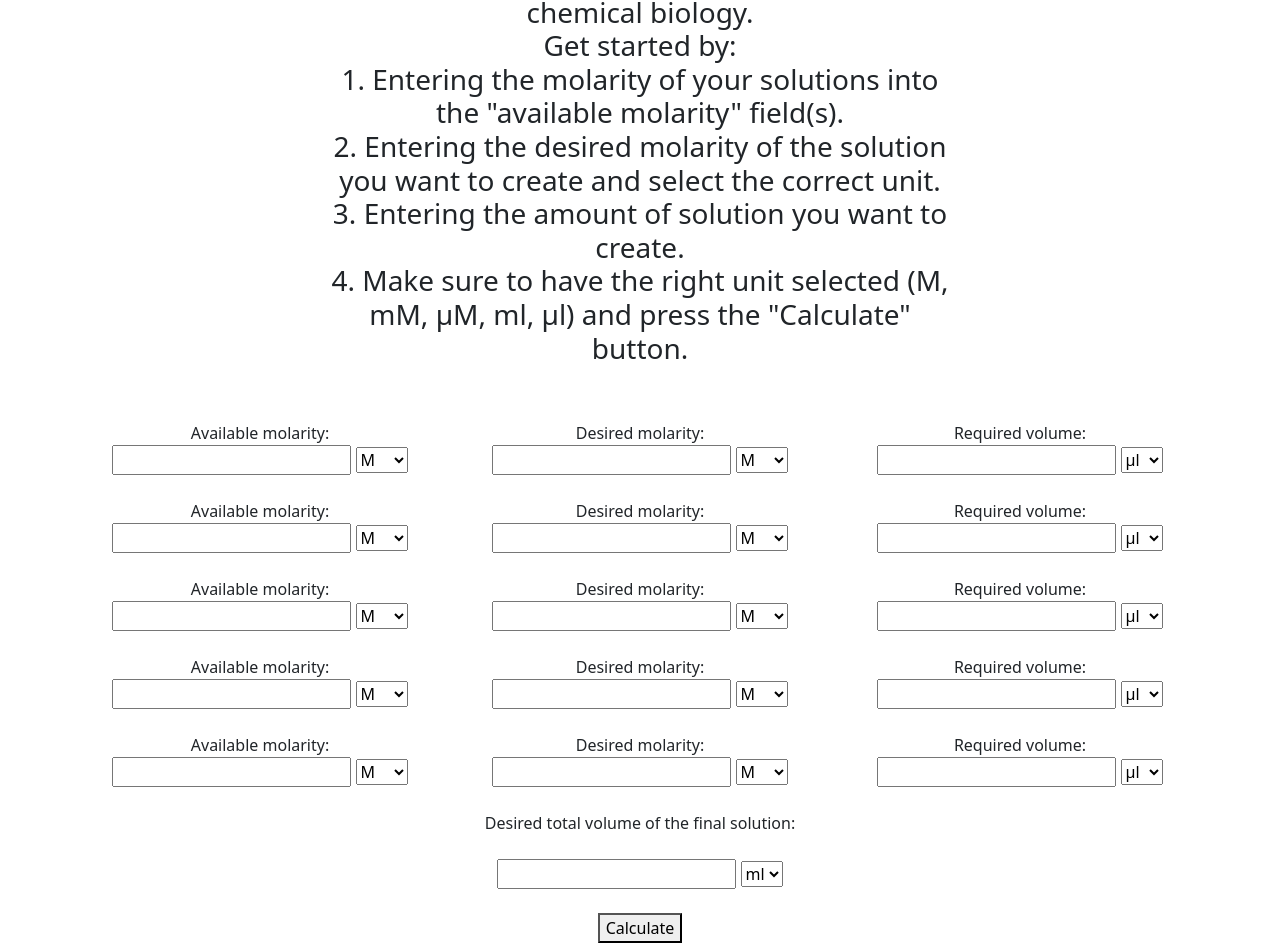
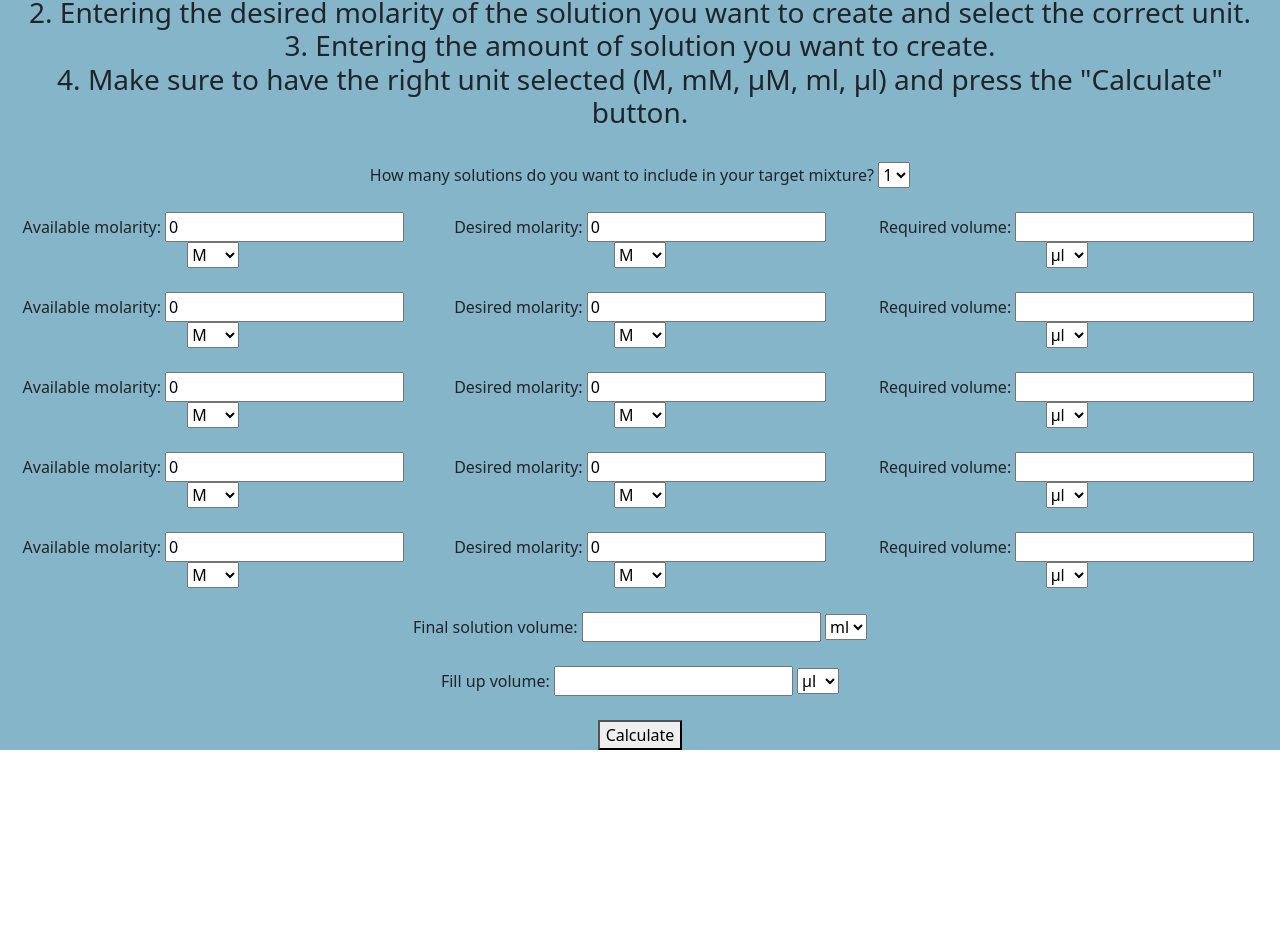
Before and after one commit to dariuszarse/Molarity-and-Volume-Calculator, a plain HTML site: page Code/chemistry_webapp.html in a window 1280 px wide. Shown: the part 222-1165 px from the top of the page. After the commit the page ends 996 px from the top, so only its background shows below. Drawn offline with nearby package versions, Linux system fonts and the light colour scheme.

Commit message:
added toggle rows. now columns are stacking

```diff
--- a/Code/chemistry_webapp.html
+++ b/Code/chemistry_webapp.html
@@ -9,24 +9,31 @@
     <link href="https://cdn.jsdelivr.net/npm/bootstrap@5.3.0/dist/css/bootstrap.min.css" rel="stylesheet" integrity="sha384-9ndCyUaIbzAi2FUVXJi0CjmCapSmO7SnpJef0486qhLnuZ2cdeRhO02iuK6FUUVM" crossorigin="anonymous">
 </head>
 <body>
+    <div class="container-fluid text-center" id="big_container">
         <br>
         <h1>Volumina and Concentration Calculator</h1>
         <h2>Created by Darius Zarse for a uni project at IUBH.</h2><br>
-    <div class="col-6 offset-3 text-center">
-        <h3>This tool is designed to help with calculating molarity and concentration of solutions mixed in chemical biology.<br>
-        Get started by: <br>
+
+        <h3>Get started by: <br>
         1. Entering the molarity of your solutions into the "available molarity" field(s). <br>
         2. Entering the desired molarity of the solution you want to create and select the correct unit.<br>
         3. Entering the amount of solution you want to create.<br>
         4. Make sure to have the right unit selected (M, mM, µM, ml, µl) and press the "Calculate" button.</h3>
-    </div>
+        <br>
+        <label for="row-dropdown">How many solutions do you want to include in your target mixture?</label>
+        <select id="row-dropdown" onchange="toggleRows(this.value)">
+            <option value="1">1</option>
+            <option value="2">2</option>
+            <option value="3">3</option>
+            <option value="4">4</option>
+            <option value="5">5</option>
+        </select>
         <br>
         <br>
-    <div class="container text-center">
         <div class="row">
             <div class="col-4">
                 <div class="available_solution">
-                    Available molarity: <input id="solution1">  <select id="solution1_unit">
+                    Available molarity: <input id="solution1" type="number" min="0" step="1" value="0"/>  <select id="solution1_unit">
                         <option value="1">M</option>
                         <option value="2">mM</option>
                         <option value="3">µM</option>
@@ -35,7 +42,7 @@
             </div>
             <div class="col-4">
                 <div class="desired_concentration">
-                    Desired molarity: <input id="concentration1">  <select id="concentration1_unit">
+                    Desired molarity: <input id="concentration1" type="number" min="0" step="1" value="0"/>  <select id="concentration1_unit">
                         <option value="1">M</option>
                         <option value="2">mM</option>
                         <option value="3">µM</option>
@@ -55,7 +62,7 @@
         <div class="row">
             <div class="col-4">
                 <div class="available_solution">
-                    Available molarity: <input id="solution2">  <select id="solution2_unit">
+                    Available molarity: <input id="solution2" type="number" min="0" step="1" value="0"/>  <select id="solution2_unit">
                         <option value="1">M</option>
                         <option value="2">mM</option>
                         <option value="3">µM</option>
@@ -64,7 +71,7 @@
             </div>
             <div class="col-4">
                 <div class="desired_concentration">
-                    Desired molarity: <input id="concentration2">  <select id="concentration2_unit">
+                    Desired molarity: <input id="concentration2" type="number" min="0" step="1" value="0"/>  <select id="concentration2_unit">
                         <option value="1">M</option>
                         <option value="2">mM</option>
                         <option value="3">µM</option>
@@ -85,7 +92,7 @@
         <div class="row">
             <div class="col-4">
                 <div class="available_solution">
-                    Available molarity: <input id="solution3">  <select id="solution3_unit">
+                    Available molarity: <input id="solution3" type="number" min="0" step="1" value="0"/>  <select id="solution3_unit">
                         <option value="1">M</option>
                         <option value="2">mM</option>
                         <option value="3">µM</option>
@@ -94,7 +101,7 @@
             </div>
             <div class="col-4">
                 <div class="desired_concentration">
-                    Desired molarity: <input id="concentration3">  <select id="concentration3_unit">
+                    Desired molarity: <input id="concentration3" type="number" min="0" step="1" value="0"/>  <select id="concentration3_unit">
                         <option value="1">M</option>
                         <option value="2">mM</option>
                         <option value="3">µM</option>
@@ -115,7 +122,7 @@
         <div class="row">
             <div class="col-4">
                 <div class="available_solution">
-                    Available molarity: <input id="solution4">  <select id="solution4_unit">
+                    Available molarity: <input id="solution4" type="number" min="0" step="1" value="0"/>  <select id="solution4_unit">
                         <option value="1">M</option>
                         <option value="2">mM</option>
                         <option value="3">µM</option>
@@ -124,7 +131,7 @@
             </div>
             <div class="col-4">
                 <div class="desired_concentration">
-                    Desired molarity: <input id="concentration4">  <select id="concentration4_unit">
+                    Desired molarity: <input id="concentration4" type="number" min="0" step="1" value="0"/>  <select id="concentration4_unit">
                         <option value="1">M</option>
                         <option value="2">mM</option>
                         <option value="3">µM</option>
@@ -145,7 +152,7 @@
         <div class="row">
             <div class="col-4">
                 <div class="available_solution">
-                    Available molarity: <input id="solution5">  <select id="solution5_unit">
+                    Available molarity: <input id="solution5" type="number" min="0" step="1" value="0"/>  <select id="solution5_unit">
                         <option value="1">M</option>
                         <option value="2">mM</option>
                         <option value="3">µM</option>
@@ -154,7 +161,7 @@
             </div>
             <div class="col-4">
                 <div class="desired_concentration">
-                    Desired molarity: <input id="concentration5">  <select id="concentration5_unit">
+                    Desired molarity: <input id="concentration5" type="number" min="0" step="1" value="0"/>  <select id="concentration5_unit">
                         <option value="1">M</option>
                         <option value="2">mM</option>
                         <option value="3">µM</option>
@@ -170,13 +177,10 @@
                 </div>
             </div>
         </div>
-    </div>
         <br>
-    <div class="col-12" id="final_solution_text">
-        Desired total volume of the final solution:
-    </div>
-    <br>
-    <div class="col-12" id="final_solution_input">
+
+        <div class="col-6 offset-3" id="final_solution_text">
+            Final solution volume:
             <input id="total_volume">
             <select id="total_volume_unit">
                 <option value="1">ml</option>
@@ -184,11 +188,20 @@
             </select>
         </div>
         <br>
-    <div class="row">
+        <div class="col-6 offset-3">
+            Fill up volume:
+            <input id="fill_up_volume" readonly>
+            <select id="fill_up_unit">
+                <option value="1">ml</option>
+                <option selected="selected" value="2">µl</option>
+            </select>
+        </div>
+        <br>
         <div class="col-12 text-center">
             <button id="calculate_button" onclick="get_available_solutions(), get_desired_concentrations(), get_total_volume(), calculate_volumes(), set_volumes()">Calculate</button>
         </div>
     </div>
+    <br>
 
 
     <script src="chemistry_webapp_scripts.js"></script>
--- a/Code/chemistry_webapp_scripts.js
+++ b/Code/chemistry_webapp_scripts.js
@@ -1,3 +1,16 @@
+function toggleRows(visibleRows) {
+        const rows = document.querySelectorAll("#big_container .row");
+
+        rows.forEach((row) => {
+          row.style.display = "none";
+        });
+
+        for (let i = 0; i < visibleRows; i++) {
+          rows[i].style.display = "block";
+        }
+      }
+
+
 function get_available_solutions() {
         get_available_solution1();
         get_available_solution2();
@@ -145,13 +158,29 @@ function get_total_volume() {
 }
 
 function calculate_volumes() {
-        volume1 = total_volume_converted/(solution1_converted/concentration1_converted);
-        volume2 = total_volume_converted/(solution2_converted/concentration2_converted);
-        volume3 = total_volume_converted/(solution3_converted/concentration3_converted);
-        volume4 = total_volume_converted/(solution4_converted/concentration4_converted);
-        volume5 = total_volume_converted/(solution5_converted/concentration5_converted);
-        fill_up_volume = total_volume_converted-(volume1+volume2+volume3+volume4+volume5);
-}
+        volume1 = 0;
+        volume2 = 0;
+        volume3 = 0;
+        volume4 = 0;
+        volume5 = 0;
+        if (solution1_converted !== 0 && concentration1_converted !== 0) {
+          volume1 = total_volume_converted / (solution1_converted / concentration1_converted);
+        }
+        if (solution2_converted !== 0 && concentration2_converted !== 0) {
+          volume2 = total_volume_converted / (solution2_converted / concentration2_converted);
+        }
+        if (solution3_converted !== 0 && concentration3_converted !== 0) {
+          volume3 = total_volume_converted / (solution3_converted / concentration3_converted);
+        }
+        if (solution4_converted !== 0 && concentration4_converted !== 0) {
+          volume4 = total_volume_converted / (solution4_converted / concentration4_converted);
+        }
+        if (solution5_converted !== 0 && concentration5_converted !== 0) {
+          volume5 = total_volume_converted / (solution5_converted / concentration5_converted);
+        }
+        fill_up_volume = total_volume_converted - (volume1 + volume2 + volume3 + volume4 + volume5);
+      }
+
 
 function set_volumes() {
         volume1_field = document.getElementById("required_volume1");
@@ -164,5 +193,6 @@ function set_volumes() {
         volume4_field.value = volume4;
         volume5_field = document.getElementById("required_volume5");
         volume5_field.value = volume5;
-        console.log(fill_up_volume);
+        fill_up_volume_field = document.getElementById("fill_up_volume");
+        fill_up_volume_field.value = fill_up_volume;
 }
--- a/Code/chemistry_webapp_styles.css
+++ b/Code/chemistry_webapp_styles.css
@@ -4,18 +4,6 @@
   margin-top: 2%;
 }
 
-h1 {
-  text-align: center;
+.container-fluid {
+  background-color: rgb(132, 181, 201);
 }
-
-h2 {
-  text-align: center;
-}
-
-#final_solution_text {
-  text-align: center;
-}
-
-#final_solution_input {
-  text-align: center;
-}
```
Lines whose indentation alone changed are shown as unchanged.
